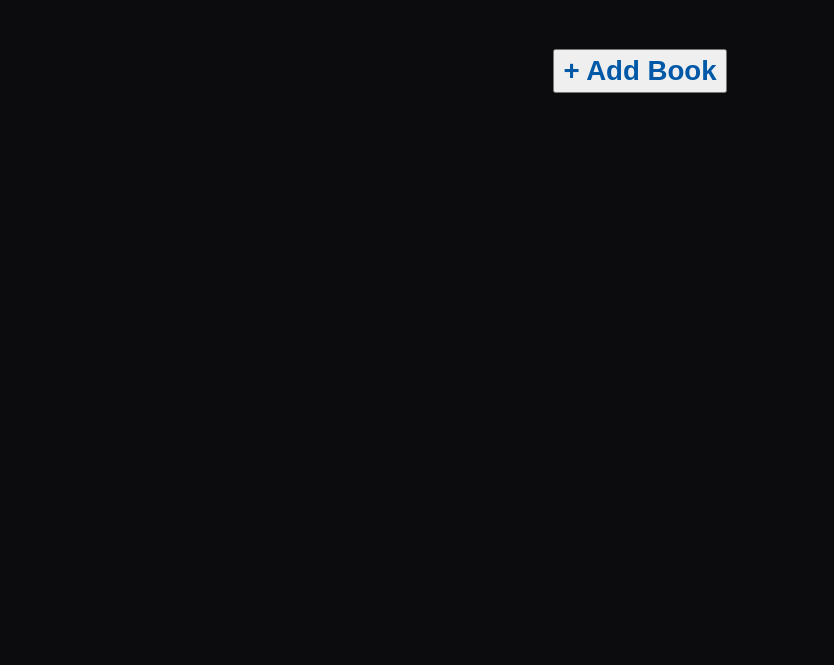
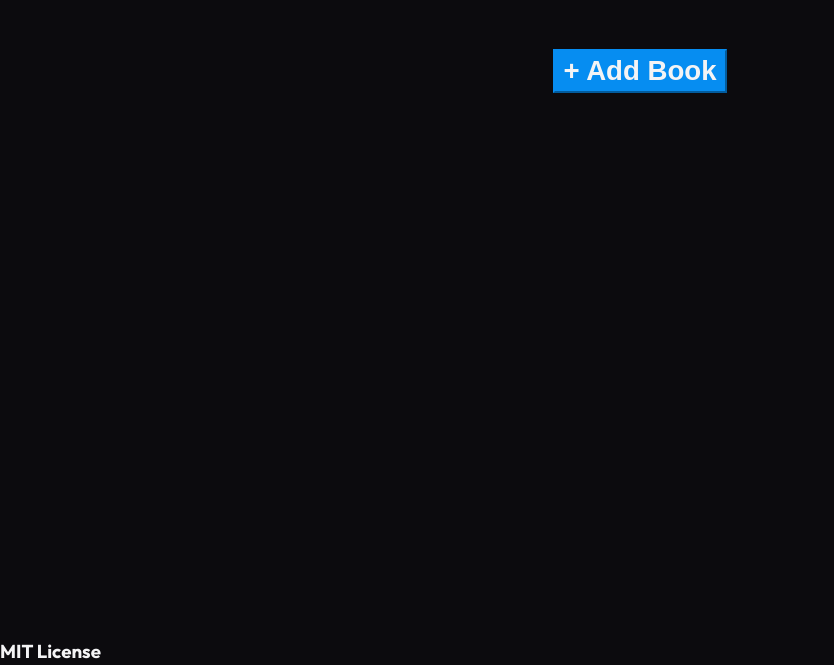
Before and after one commit to leonardo-vic3nte/Library, a plain HTML site: page index.html in a window 1280 px wide. Shown: the part 135-800 px from the top of the page, without its empty margins (0-834 px from the left). Drawn offline with nearby package versions, Linux system fonts and the light colour scheme.

Commit message:
Change add book button styling

```diff
--- a/index.html
+++ b/index.html
@@ -72,5 +72,9 @@
 			<button type="button" class="add-book-btn">+ Add Book</button>
 			<div class="cards-container"></div>
 		</main>
+
+		<footer>
+			<h3>MIT License</h3>
+		</footer>
 	</body>
 </html>
--- a/styles.scss
+++ b/styles.scss
@@ -181,7 +181,9 @@ main {
 		font-size: var(--fs-xl);
 		font-weight: var(--fw-semi-bold);
 		padding: var(--space-xxs) var(--space-xs);
-		color: var(--primary-blue-700);
+		background-color: var(--primary-blue-500);
+		border-color: var(--primary-blue-500);
+		color: var(--neutral-zinc-100);
 	}
 
 	.cards-container {
```
Also changed, not shown: styles.css, 1 other file.
